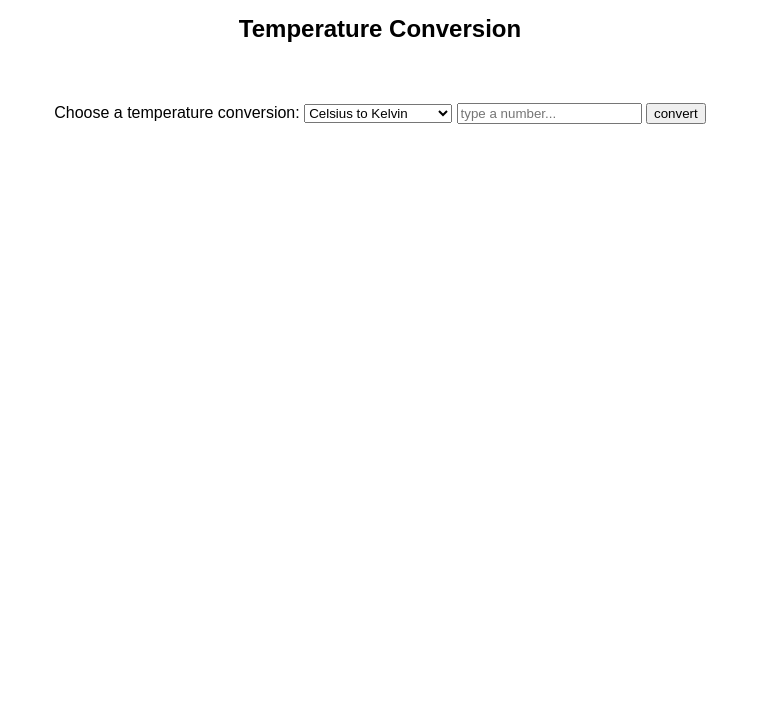
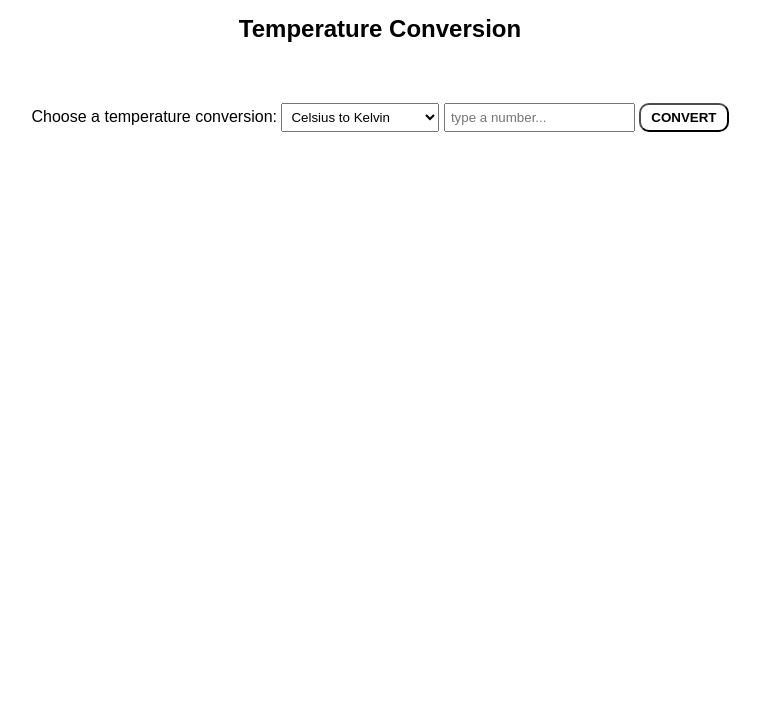
Before and after one commit to farleysm8909/CS602-homework1, a plain HTML site: page index.html in a window 1280 px wide. Shown: the part 73-800 px from the top of the page, without its empty margins (260-1020 px from the left). Drawn offline with Linux system fonts and the light colour scheme.

Commit message:
fixed error handling bug

```diff
--- a/index.html
+++ b/index.html
@@ -20,7 +20,7 @@
             <option value="fah-to-cel">Fahrenheit to Celsius</option>
         </select>
         <input type="number" placeholder="type a number..." id="num">
-        <button type="button" name="convert" id="btn"">convert</button>
+        <button type="button" name="convert" id="btn"">CONVERT</button>
     </form>
     <div id="results"></div>
     <script type="module" src="index.js"></script>
--- a/index.js
+++ b/index.js
@@ -3,13 +3,14 @@ import {cToKelvin, toCelsius} from '/Celsius.js';
 
 document.getElementById("btn").addEventListener("click", function() {
     let chosen = document.getElementById("conversion").value;
-    let num = Number(document.getElementById("num").value);
+    let num = document.getElementById("num").value;
     let result;
     let type;
     if (num == "") { // error checking
         document.getElementById("num").style.background = "#FFCCCC";
         document.getElementById("results").innerHTML = `<p>Please enter a number</p>`;
     } else {
+        num = Number(num);
         document.getElementById("num").style.background = "#FFFFFF00"; // resets number field back to white (transparent)
         if (chosen == "fah-to-cel") {
             result = toCelsius(num);
@@ -25,6 +26,6 @@ document.getElementById("btn").addEventListener("click", function() {
             type = "F";
         }
         let rounded = result.toFixed(2);
-        document.getElementById("results").innerHTML = `<p>Result: ${rounded}&#176 ${type}</p>`;
+        document.getElementById("results").innerHTML = `<p>Result: ${rounded}&#176${type}</p>`;
     }
 });
--- a/style.css
+++ b/style.css
@@ -14,3 +14,21 @@ h2 {
 form {
     margin-top: 60px;
 }
+
+input, select {
+    padding: 5px;
+}
+
+#btn {
+    border-radius: 10px;
+    padding: 5px 10px;
+    background-color: #ffffff;
+    border-color: #4d4d4f;
+    border-width: 2px;
+    font-weight: bold;
+}
+
+#btn:hover {
+    background-color: #4d4d4f;
+    color: #ffffff;
+}
```
